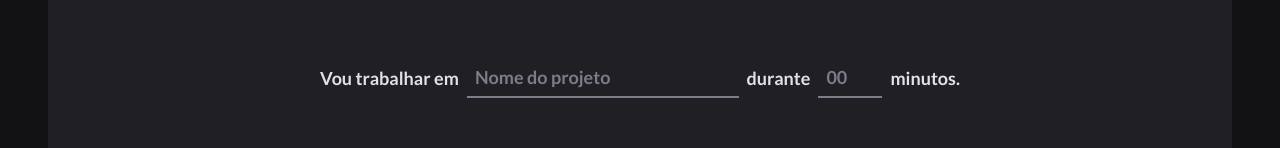
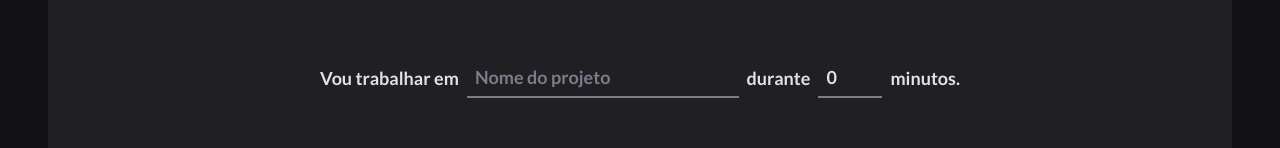
Before and after one commit to raphaelprsilva/madruga-timer, a React (Vite) app: page / in a window 1280 px wide. Shown: the part 166-314 px from the top of the page. Built offline with nearby package versions, Linux system fonts and the light colour scheme.

Commit message:
feat: set form validation

```diff
--- a/src/pages/Home/index.tsx
+++ b/src/pages/Home/index.tsx
@@ -1,4 +1,8 @@
 import { Play } from 'phosphor-react';
+import { useForm } from 'react-hook-form';
+import { zodResolver } from '@hookform/resolvers/zod';
+import * as zod from 'zod';
+
 import {
   CountdownContainer,
   FormContainer,
@@ -9,10 +13,33 @@
   TaskInput,
 } from './styles';
 
+const newCycleFormValidationSchema = zod.object({
+  task: zod.string().min(1, 'Informa a tarefa'),
+  minutesAmount: zod.number().min(5).max(60),
+});
+
+type INewCycleFormData = zod.infer<typeof newCycleFormValidationSchema>;
+
 export function Home() {
+  const { register, handleSubmit, watch, reset } = useForm<INewCycleFormData>({
+    resolver: zodResolver(newCycleFormValidationSchema),
+    defaultValues: {
+      task: '',
+      minutesAmount: 0,
+    }
+  });
+
+  function handleCreateNewCycle(data: INewCycleFormData) {
+    console.log(data);
+    reset();
+  }
+
+  const task = watch('task');
+  const isSubmitDisabled = !task;
+
   return (
     <HomeContainer>
-      <form action="">
+      <form onSubmit={handleSubmit(handleCreateNewCycle)} action="">
         <FormContainer>
           <label htmlFor="task">Vou trabalhar em</label>
           <TaskInput
@@ -20,6 +47,7 @@
             type="text"
             list="task-suggetions"
             placeholder="Nome do projeto"
+            {...register('task')}
           />
 
           <datalist id="task-suggetions">
@@ -37,6 +65,7 @@
             step={5}
             min={5}
             max={60}
+            {...register('minutesAmount', { valueAsNumber: true })}
           />
 
           <span>minutos.</span>
@@ -50,7 +79,7 @@
           <span>0</span>
         </CountdownContainer>
 
-        <StartCountdownButton disabled type="submit">
+        <StartCountdownButton disabled={isSubmitDisabled} type="submit">
           <Play size={24} />
           Começar
         </StartCountdownButton>
```
